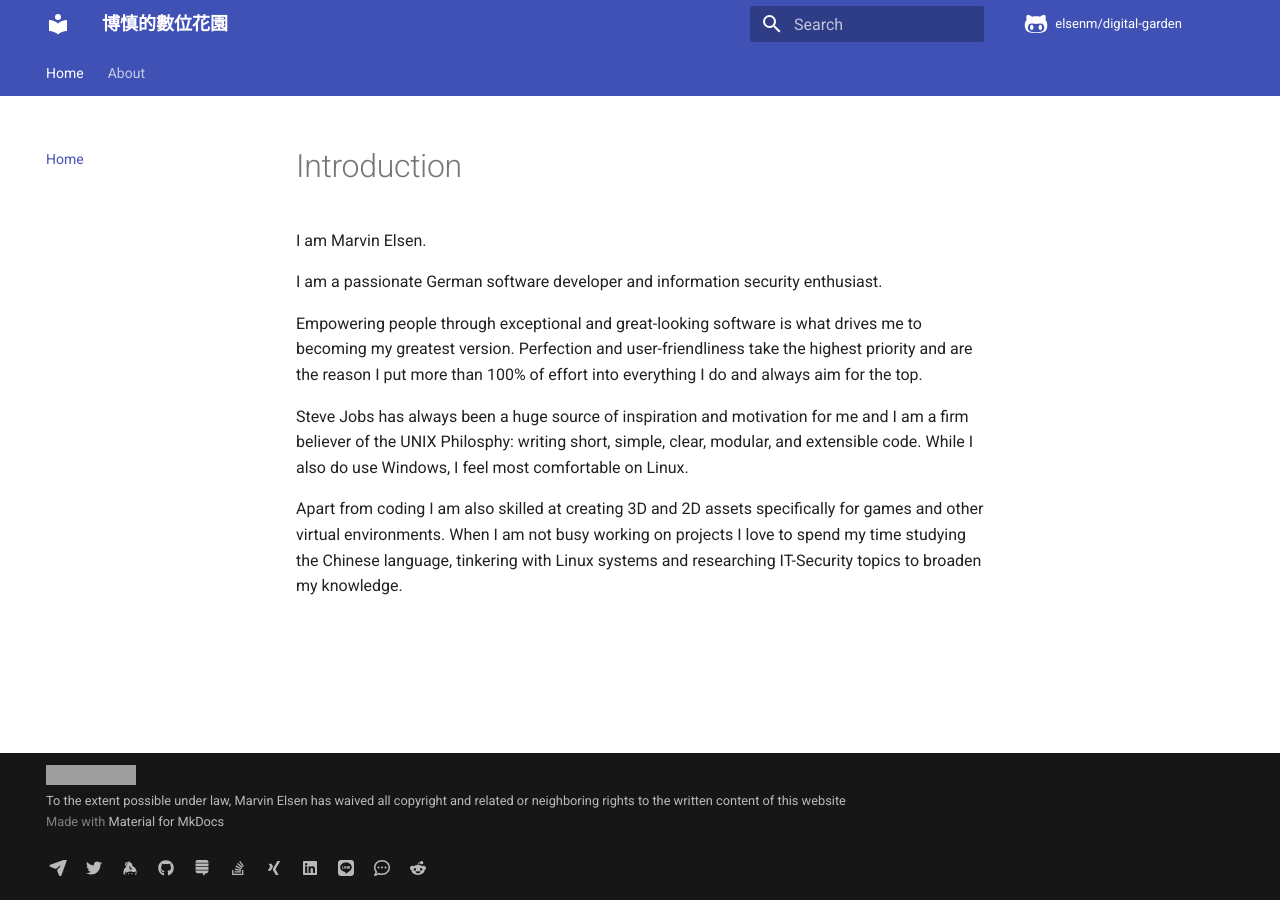
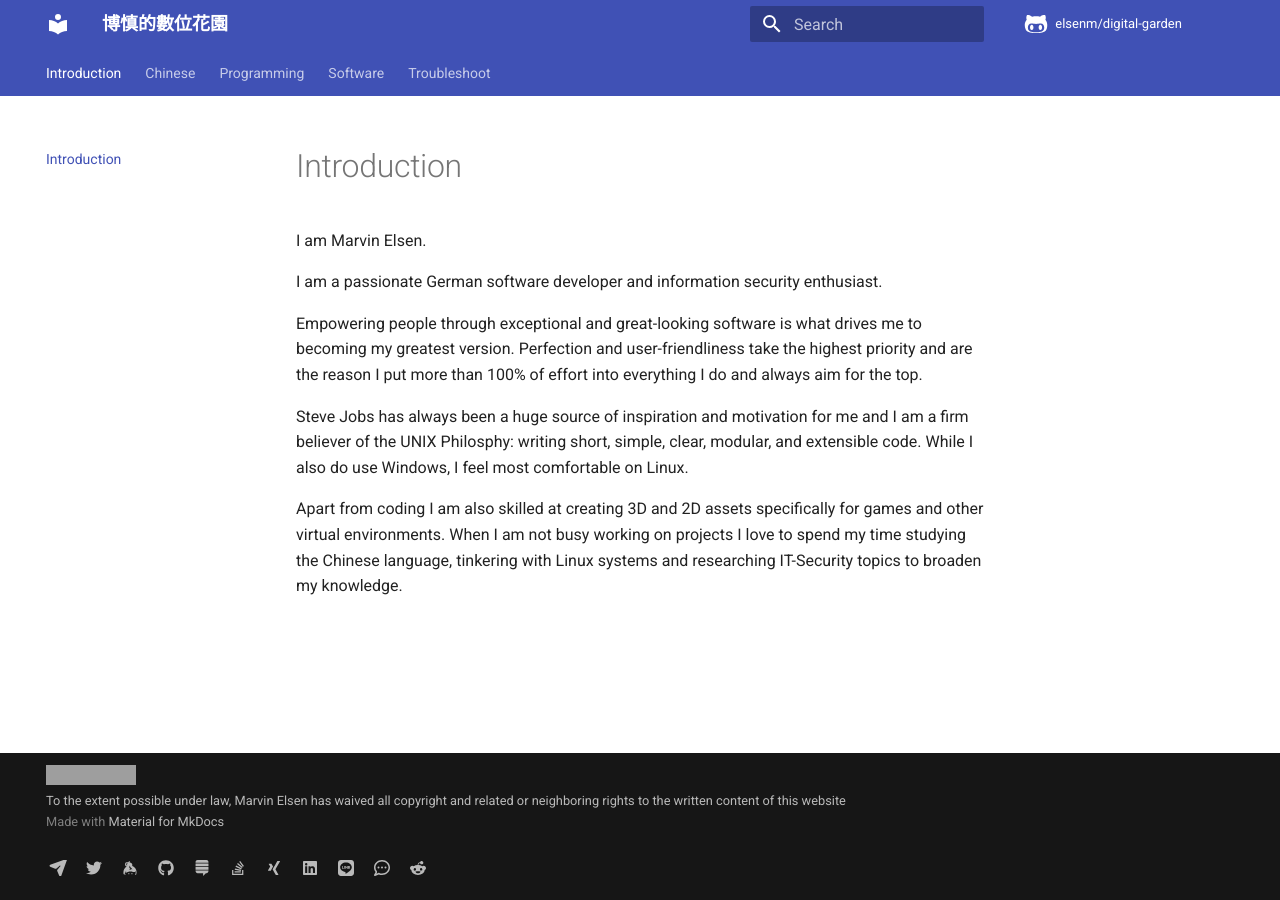
Before and after one commit to elsenm/digital-garden, an MkDocs documentation site: the page built from vimwiki/index.md, in a window 1280 px wide. Built offline with MkDocs 1.6.1 and Material for MkDocs 9.7.7, drawn with Linux system fonts in a browser that asks for light colours; comment, search, counter and statistics services are not loaded; part of the change alters nothing that is shown; grey boxes are pictures that could not be loaded.

Commit message:
Add navigation

```diff
--- a/mkdocs.yml
+++ b/mkdocs.yml
@@ -11,8 +11,20 @@ repo_url: https://github.com/elsenm/digital-garden
 repo_name: elsenm/digital-garden
 edit_uri: ""
 nav:
-    - Home: index.md
-    - About: about.md
+    - Introduction: index.md
+    - Chinese:
+        - Overview: overview.md
+        - Zhuyin: zhuyin.md
+    - Programming:
+        - Overview: overview.md
+        - Python: python.md
+        - Java: java.md
+    - Software:
+        - Overview: overview.md
+        - Toolbox: toolbox.md
+        - vim: vim.md
+    - Troubleshoot:
+        - Overview: overview.md
 theme:
     name: material
     favicon: images/favicon.ico
@@ -36,6 +48,9 @@ plugins:
     - git-revision-date
 markdown_extensions:
     - meta
+    - toc:
+        permalink: "#"
+        baselevel: 2
     - attr_list
     - admonition
     - pymdownx.details
--- a/vimwiki/index.md
+++ b/vimwiki/index.md
@@ -1,9 +1,7 @@
 ---
 title: Introduction
-author: Lyz
+author: Marvin Elsen
 ---
-
-# Introduction
 
 I am Marvin Elsen.
 
```
